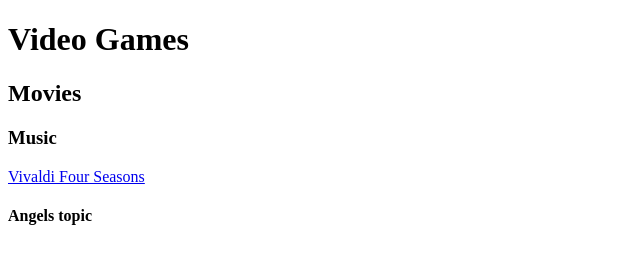
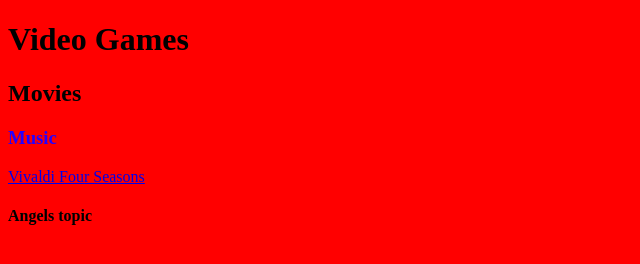
Before and after one commit to dovide123/Common--Interests, a plain HTML site: page index.html in a window 1280 px wide. Shown: the whole page, without its empty margins (0-640 px from the left). Drawn offline with Linux system fonts and the light colour scheme.

Commit message:
color change
color change

```diff
--- a/index.html
+++ b/index.html
@@ -7,6 +7,7 @@
     <title>Common Interests</title>
 </head>
 <body>
+    <link rel="stylesheet" href="stylesheet.CSS">
     <h1>Video Games</h1>
     <h2>Movies</h2>
     <h3>Music</h3>
--- /dev/null
+++ b/stylesheet.CSS
@@ -0,0 +1,6 @@
+body{
+    background-color: rgb(255, 0, 0);
+}
+h3{
+    color: rgb(38, 0, 255) ;
+}
```
